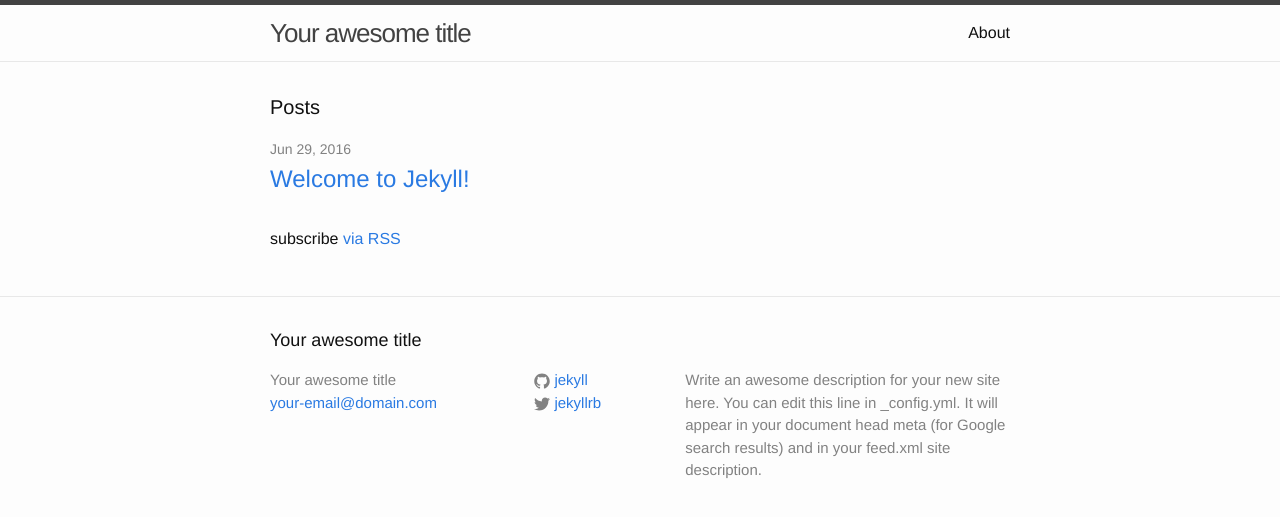
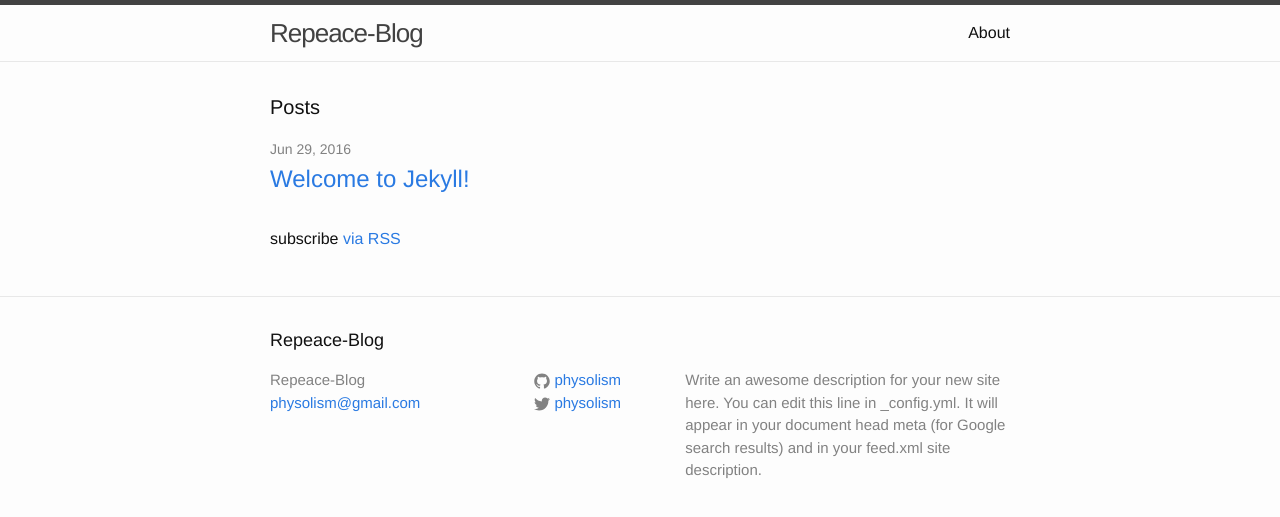
Before and after one commit to physolism/physolism.github.io, a Jekyll site: the page built from index.html, in a window 1280 px wide. Shown: the top 517 px of the page. Built offline with Jekyll 4.4.1, drawn with Linux system fonts in a browser that asks for light colours.

Commit message:
Update my site

```diff
--- a/_config.yml
+++ b/_config.yml
@@ -6,16 +6,17 @@
 # 'jekyll serve'. If you change this file, please restart the server process.
 
 # Site settings
-title: Your awesome title
-email: your-email@domain.com
+title: Repeace-Blog
+email: physolism@gmail.com
 description: > # this means to ignore newlines until "baseurl:"
   Write an awesome description for your new site here. You can edit this
   line in _config.yml. It will appear in your document head meta (for
   Google search results) and in your feed.xml site description.
 baseurl: "" # the subpath of your site, e.g. /blog
-url: "http://yourdomain.com" # the base hostname & protocol for your site
-twitter_username: jekyllrb
-github_username:  jekyll
+url: http://localhost:4000 # the base hostname & protocol for your site
+twitter_username: physolism
+github_username:  physolism
 
 # Build settings
 markdown: kramdown
+exclude: [Rakefile]
```
Also changed, not shown: 2 other files.
